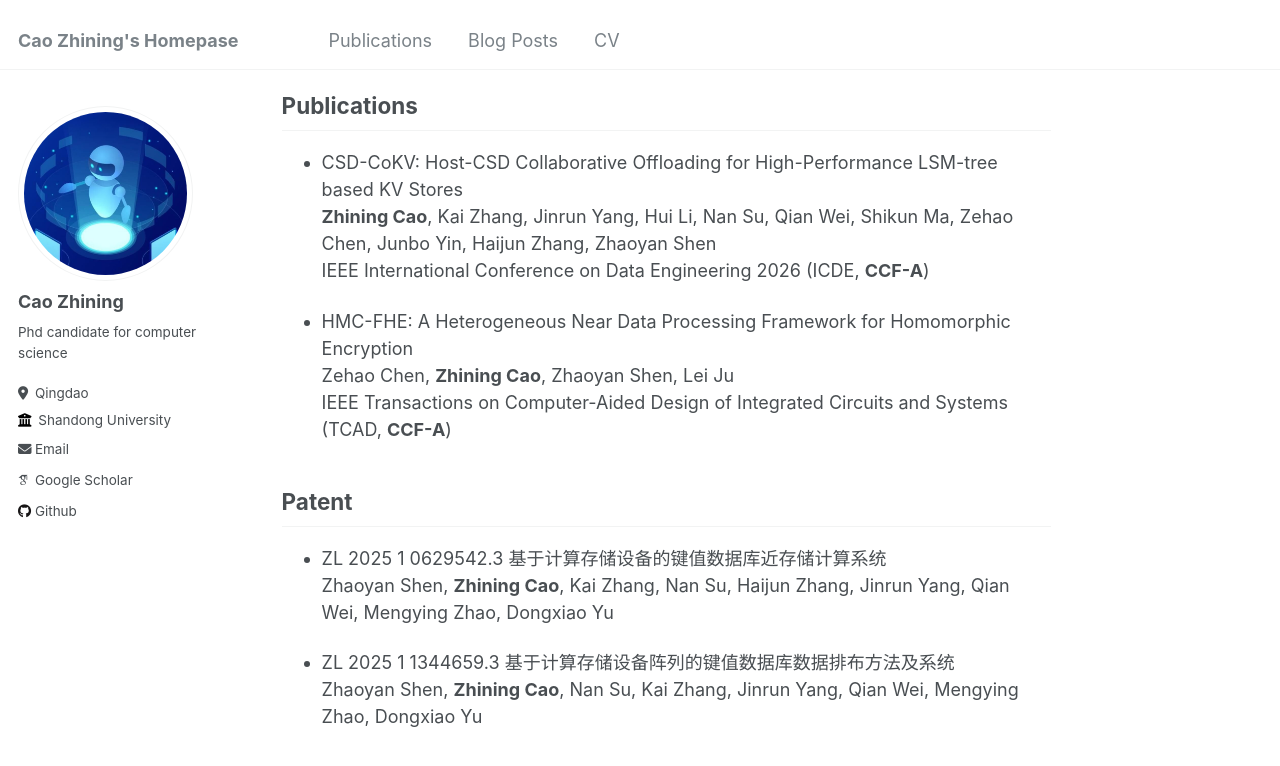
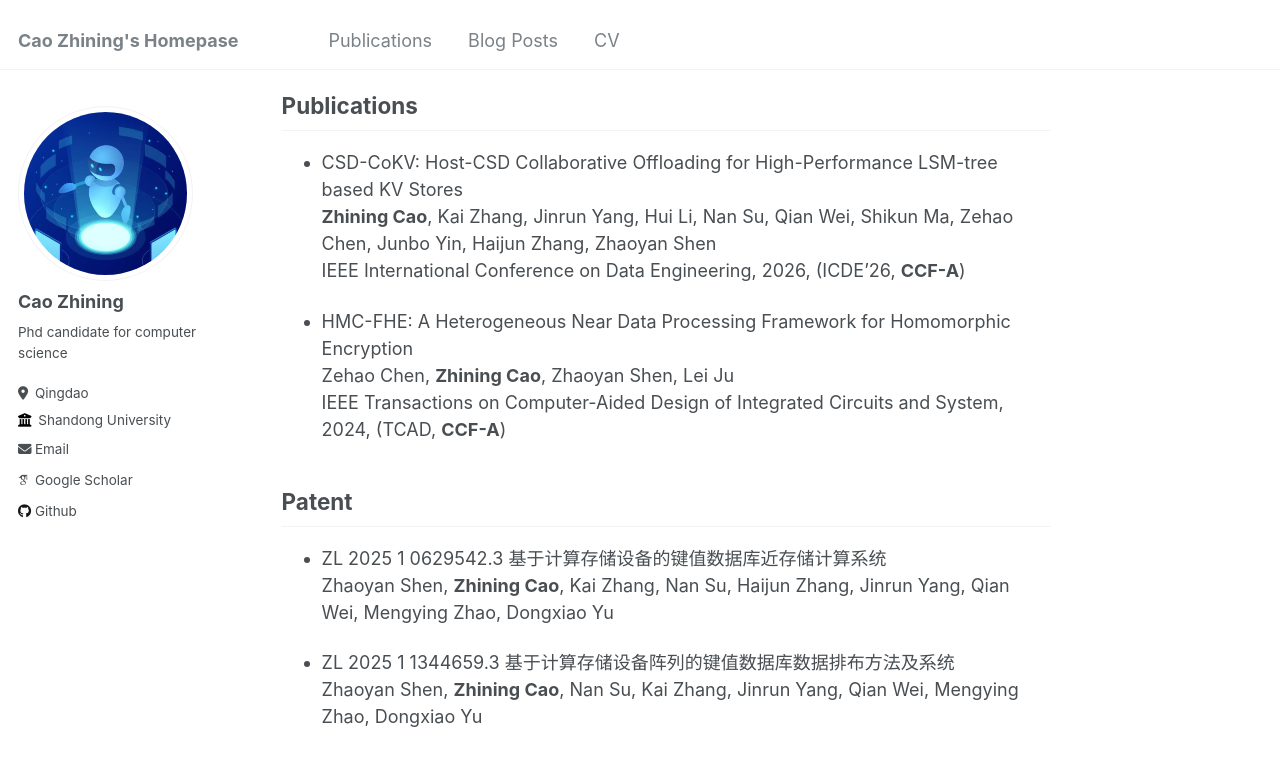
Before and after one commit to caozhining/caozhining.github.io, a Jekyll site: the page built from _pages/about.md, in a window 1280 px wide and 900 px high, scrolled down 551 px. Shown: the top 766 px of the window. Built offline with Jekyll 4.4.1, drawn with Linux system fonts in a browser that asks for light colours; some web fonts are replaced.

Commit message:
Update about.md

```diff
--- a/_pages/about.md
+++ b/_pages/about.md
@@ -26,11 +26,11 @@
 ---------
 * CSD-CoKV: Host-CSD Collaborative Offloading for High-Performance LSM-tree based KV Stores<br>
   **Zhining Cao**, Kai Zhang, Jinrun Yang, Hui Li, Nan Su, Qian Wei, Shikun Ma, Zehao Chen, Junbo Yin, Haijun Zhang, Zhaoyan Shen<br>
-  IEEE International Conference on Data Engineering 2026 (ICDE, **CCF-A**)<br>
+  IEEE International Conference on Data Engineering, 2026, (ICDE'26, **CCF-A**)<br>
 
 * HMC-FHE: A Heterogeneous Near Data Processing Framework for Homomorphic Encryption<br>
   Zehao Chen, **Zhining Cao**, Zhaoyan Shen, Lei Ju<br>
-  IEEE Transactions on Computer-Aided Design of Integrated Circuits and Systems (TCAD, **CCF-A**)<br>
+  IEEE Transactions on Computer-Aided Design of Integrated Circuits and System, 2024, (TCAD, **CCF-A**)<br>
 
 Patent
 ---------
```
